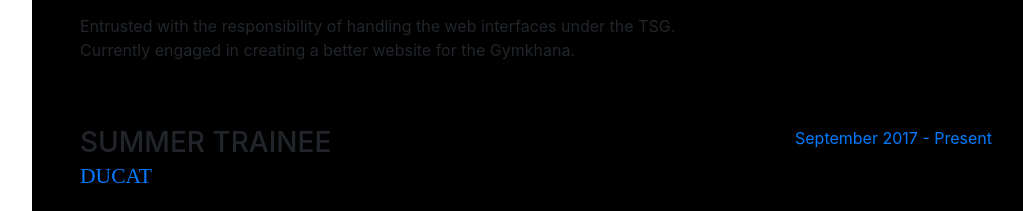
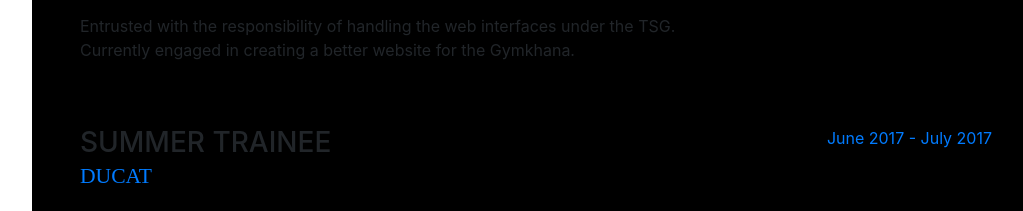
Before and after one commit to Knlsharma/webs, a website with bundled scripts: page index.html in a window 1280 px wide. Shown: the part 1600-1811 px from the top of the page, without its empty margins (240-1263 px from the left). Built offline with nearby package versions, Linux system fonts and the light colour scheme; files whose address does not match are found by name; a web font is replaced by a local one.

Commit message:
Update index.html

```diff
--- a/index.html
+++ b/index.html
@@ -160,7 +160,7 @@
               <p> 6 Weeks of training in JAVA (core & Advance).</p>
             </div>
             <div class="resume-date text-md-right">
-              <span class="text-primary">September 2017 - Present</span>
+              <span class="text-primary">June 2017 - July 2017</span>
             </div>
           </div>
 
```
